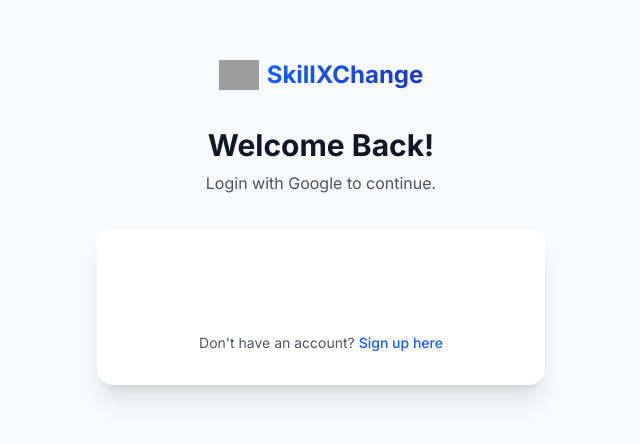
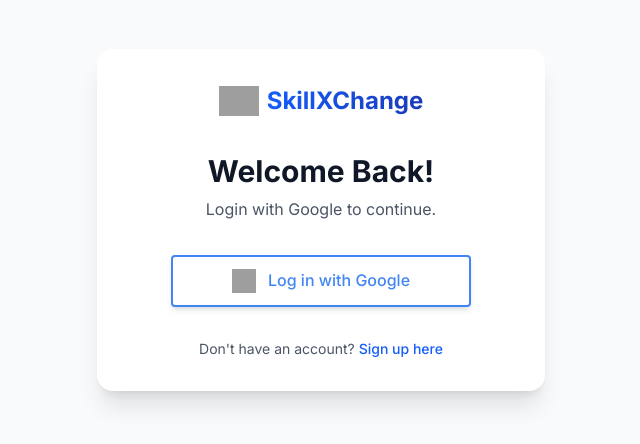
Before and after one commit to lakshya-26/SkillXChange-Frontend, a React (Vite) app: page /login in a window 1280 px wide. Shown: the part 180-624 px from the top of the page, without its empty margins (319-959 px from the left). Built offline with nearby package versions, Linux system fonts and the light colour scheme; no server answers; grey boxes are pictures that could not be loaded.

Commit message:
fix: google button

```diff
--- a/src/pages/LoginPage.tsx
+++ b/src/pages/LoginPage.tsx
@@ -2,7 +2,7 @@
 import { useForm } from "react-hook-form";
 import { motion } from "framer-motion";
 import { Link, useNavigate } from "react-router-dom";
-import { GoogleLogin } from "@react-oauth/google";
+import { useGoogleLogin } from "@react-oauth/google";
 import { authService } from "../services/auth.service";
 
 const LoginPage: React.FC = () => {
@@ -14,8 +14,9 @@
 
   const handleGoogleSuccess = async (response: any) => {
     try {
-      if (response.credential) {
-        await authService.loginWithGoogle(response.credential);
+      // response has access_token
+      if (response.access_token) {
+        await authService.loginWithGoogle(response.access_token);
         navigate("/dashboard");
       }
     } catch (error: any) {
@@ -31,6 +32,17 @@
     }
   };
 
+  const loginIndex = useGoogleLogin({
+    onSuccess: handleGoogleSuccess,
+    onError: () => {
+      console.log("Login Failed");
+      setError("root", {
+        type: "manual",
+        message: "Google Login Failed",
+      });
+    },
+  });
+
   return (
     <div className="min-h-screen bg-gray-50 flex flex-col items-center justify-center p-4">
       <motion.div
@@ -39,6 +51,7 @@
         transition={{ duration: 0.5 }}
         className="w-full max-w-md"
       >
+        <div className="bg-white rounded-2xl shadow-xl p-8 flex flex-col items-center">
           <div className="text-center mb-8">
             <Link to="/" className="inline-block">
               <div className="flex items-center justify-center space-x-2">
@@ -58,24 +71,27 @@
             <p className="mt-2 text-gray-600">Login with Google to continue.</p>
           </div>
 
-        <div className="bg-white rounded-2xl shadow-xl p-8 flex flex-col items-center">
           {errors.root && (
             <div className="mb-4 p-3 bg-red-100 text-red-700 rounded-lg text-sm w-full text-center">
               {errors.root.message as string}
             </div>
           )}
 
-          <GoogleLogin
-            onSuccess={handleGoogleSuccess}
-            onError={() => {
-              console.log("Login Failed");
-              setError("root", {
-                type: "manual",
-                message: "Google Login Failed",
-              });
-            }}
-            useOneTap
+          <button
+            onClick={() => loginIndex()}
+            className="flex items-center justify-center bg-white text-[#4285F4] border-2 border-[#4285F4] rounded shadow-md hover:shadow-lg transition-shadow duration-200 overflow-hidden w-full max-w-[300px]"
+          >
+            <div className="bg-white p-3 h-full flex items-center justify-center">
+              <img
+                src="https://res.cloudinary.com/dca9jrn70/image/upload/v1768997710/google-icon-logo-svgrepo-com_xdezam.svg"
+                alt="G"
+                className="w-6 h-6"
               />
+            </div>
+            <div className="font-medium pr-3 font-roboto">
+              Log in with Google
+            </div>
+          </button>
 
           <p className="mt-8 text-center text-sm text-gray-600">
             Don't have an account?{" "}
--- a/src/pages/SignupPage.tsx
+++ b/src/pages/SignupPage.tsx
@@ -1,7 +1,7 @@
 import React, { useState } from "react";
 import { AnimatePresence, motion } from "framer-motion";
 import { Link, useNavigate } from "react-router-dom";
-import { GoogleLogin } from "@react-oauth/google";
+import { useGoogleLogin } from "@react-oauth/google";
 import Step1_BasicDetails from "../components/signup/Step1_BasicDetails";
 import Step2_SkillsToLearn from "../components/signup/Step2_SkillsToLearn";
 import Step3_SkillsToTeach from "../components/signup/Step3_SkillsToTeach";
@@ -21,7 +21,7 @@
   twitter?: string;
   github?: string;
   linkedin?: string;
-  googleToken: string; // Made required as it seems critical now
+  googleToken: string;
 }
 
 const SignupPage: React.FC = () => {
@@ -71,16 +71,16 @@
 
   const handleGoogleSuccess = async (response: any) => {
     try {
-      if (response.credential) {
-        const res = await authService.checkGoogleUser(response.credential);
-        const data = res.data; // Access the data object
+      if (response.access_token) {
+        const res = await authService.checkGoogleUser(response.access_token);
+        const data = res.data;
         if (data.exists) {
           alert(data.message || "Email already exists. Please log in.");
           navigate("/login");
         } else {
           setFormData((prev) => ({
             ...prev,
-            googleToken: response.credential,
+            googleToken: response.access_token,
             email: data.email,
             name: data.name || "",
           }));
@@ -92,6 +92,14 @@
       alert("Google Sign In Failed: " + (e.message || "Unknown error"));
     }
   };
+
+  const loginIndex = useGoogleLogin({
+    onSuccess: handleGoogleSuccess,
+    onError: () => {
+      console.log("Signup Google Failed");
+      alert("Google Sign Up Failed");
+    },
+  });
 
   const renderStep = () => {
     switch (step) {
@@ -136,11 +144,12 @@
     return (
       <div className="min-h-screen bg-gray-50 flex flex-col items-center justify-center p-4">
         <div className="w-full max-w-md">
+          <div className="bg-white rounded-2xl shadow-xl p-8 flex flex-col items-center">
             <div className="text-center mb-8">
               <Link to="/" className="inline-block">
                 <div className="flex items-center justify-center space-x-2">
                   <img
-                  src="https://res.cloudinary.com/dca9jrn70/image/upload/v1757440583/skillXchange_logo_dnil4a.png" // Using same logo url
+                    src="https://res.cloudinary.com/dca9jrn70/image/upload/v1757440583/skillXchange_logo_dnil4a.png"
                     alt="SkillXChange Logo"
                     className="w-10 h-10 object-contain"
                   />
@@ -157,15 +166,21 @@
               </p>
             </div>
 
-          <div className="bg-white rounded-2xl shadow-xl p-8 flex flex-col items-center">
-            <GoogleLogin
-              onSuccess={handleGoogleSuccess}
-              onError={() => {
-                console.log("Signup Google Failed");
-              }}
-              text="signup_with"
-              useOneTap
+            <button
+              onClick={() => loginIndex()}
+              className="flex items-center justify-center bg-white text-[#4285F4] border-2 border-[#4285F4] rounded shadow-md hover:shadow-lg transition-shadow duration-200 overflow-hidden w-full max-w-[300px]"
+            >
+              <div className="p-3 h-full flex items-center justify-center">
+                <img
+                  src="https://res.cloudinary.com/dca9jrn70/image/upload/v1768997710/google-icon-logo-svgrepo-com_xdezam.svg"
+                  alt="G"
+                  className="w-6 h-6"
                 />
+              </div>
+              <div className="font-medium pr-3 font-roboto">
+                Sign up with Google
+              </div>
+            </button>
 
             <p className="mt-8 text-center text-sm text-gray-600">
               Already have an account?{" "}
@@ -181,6 +196,7 @@
       </div>
     );
   }
+  // ... return main ...
 
   return (
     <div className="min-h-screen bg-gray-50 flex flex-col items-center justify-center p-4">
```
Lines whose indentation alone changed are shown as unchanged.
